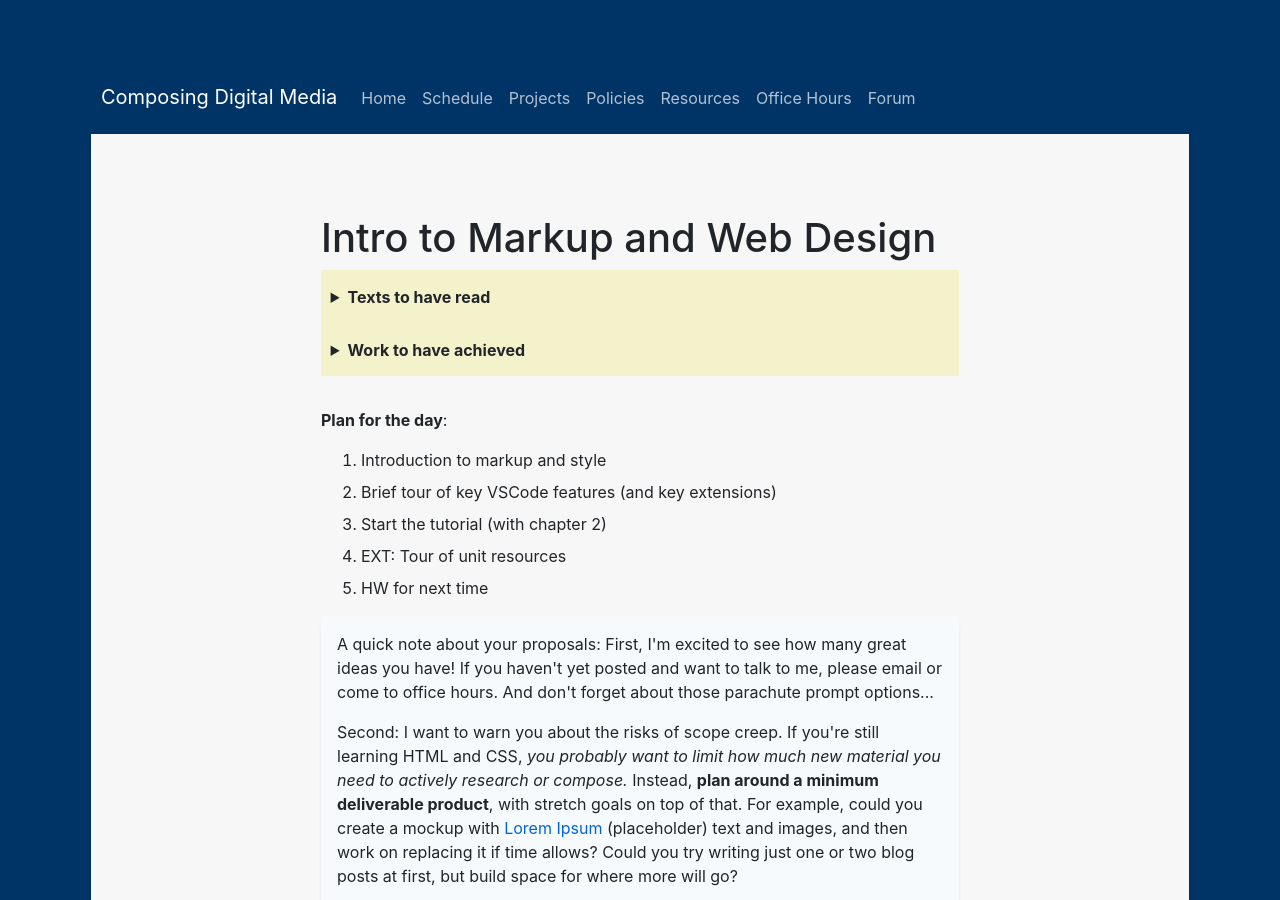
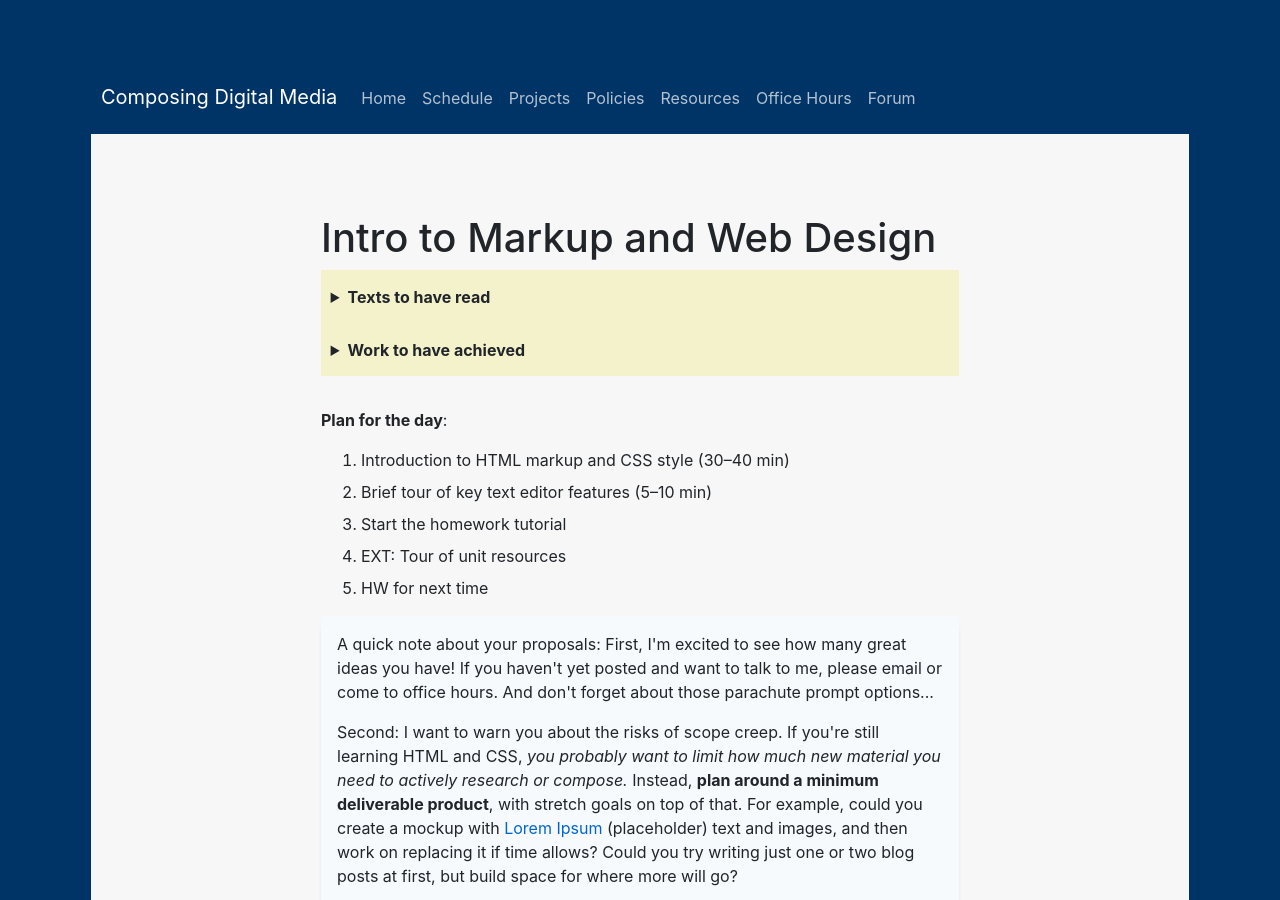
Before and after one commit to benmiller314/cdm2025spring, a Jekyll site: the page built from plans/lesson-16.md, in a window 1280 px wide and 900 px high. Built offline with Jekyll 4.4.1, drawn with Linux system fonts in a browser that asks for light colours; our own code applies the rules of GitHub Pages for plain Markdown files.

Commit message:
add time estimates for the outline
and remove the exclusive reference to VS Code

```diff
--- a/plans/lesson-16.md
+++ b/plans/lesson-16.md
@@ -18,9 +18,9 @@
 
 **Plan for the day**:
 
-1. Introduction to markup and style
-2. Brief tour of key VSCode features (and key extensions)
-3. Start the tutorial (with chapter 2)
+1. Introduction to HTML markup and CSS style (30–40 min)
+2. Brief tour of key text editor features (5–10 min)
+3. Start the homework tutorial
 4. EXT: Tour of unit resources
 5. HW for next time
 
```
